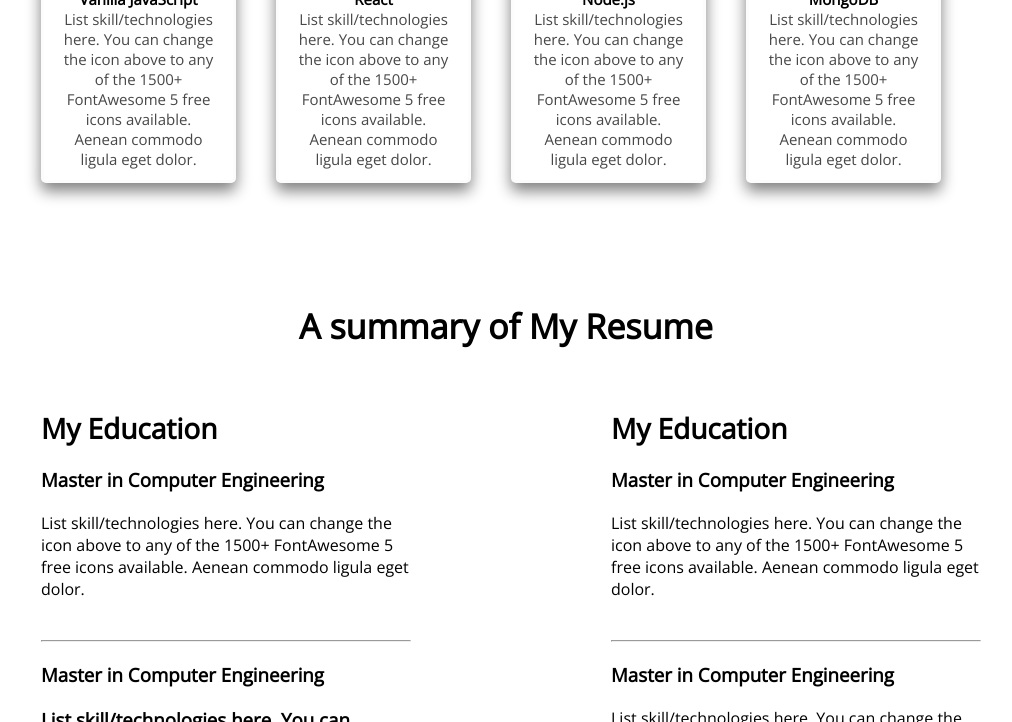
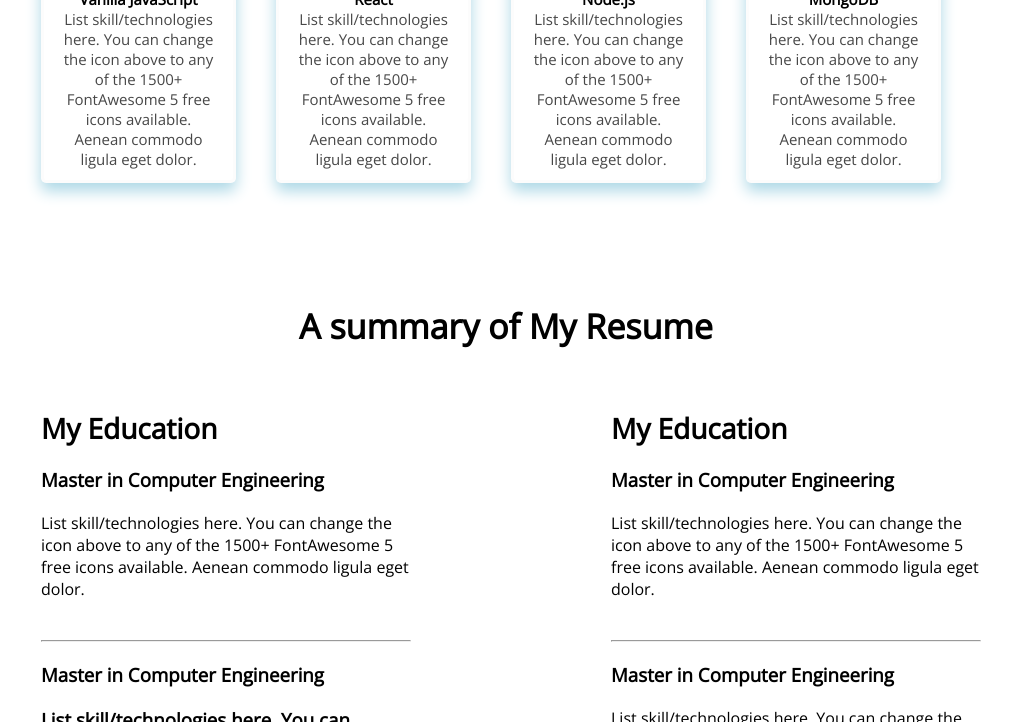
Before and after one commit to Mashrufa2410/check_rep, a plain HTML site: page index.html in a window 1280 px wide. Shown: the part 1742-2464 px from the top of the page, without its empty margins (159-1171 px from the left). Drawn offline with nearby package versions, Linux system fonts and the light colour scheme.

Commit message:
box shadow

```diff
--- a/style.css
+++ b/style.css
@@ -137,7 +137,7 @@ main {
 .skill {
   width: 600px;
   height:200px;
-  box-shadow: 0px 8px 15px gray;
+  box-shadow: 0px 8px 15px lightblue;
   border-radius: 5px;
   border: solid #c1c1c10d;
   padding: 15px;
```
